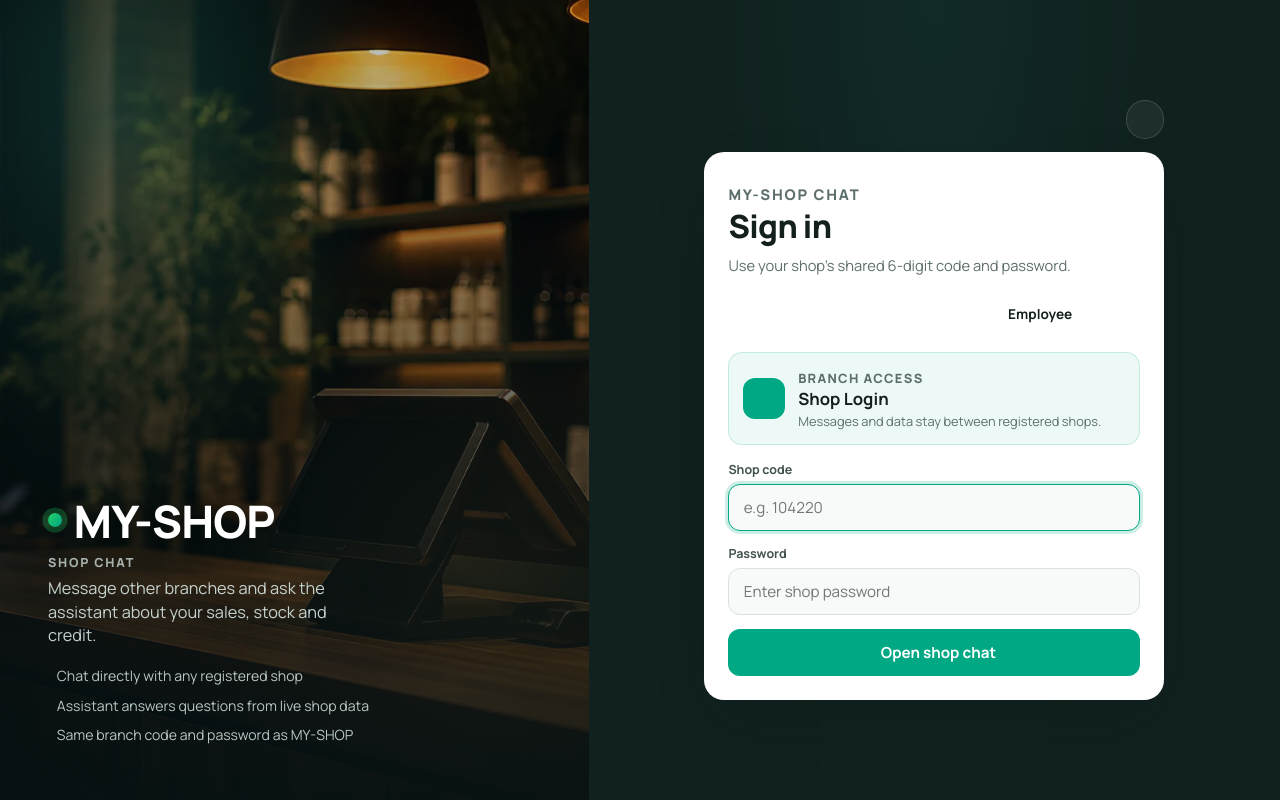
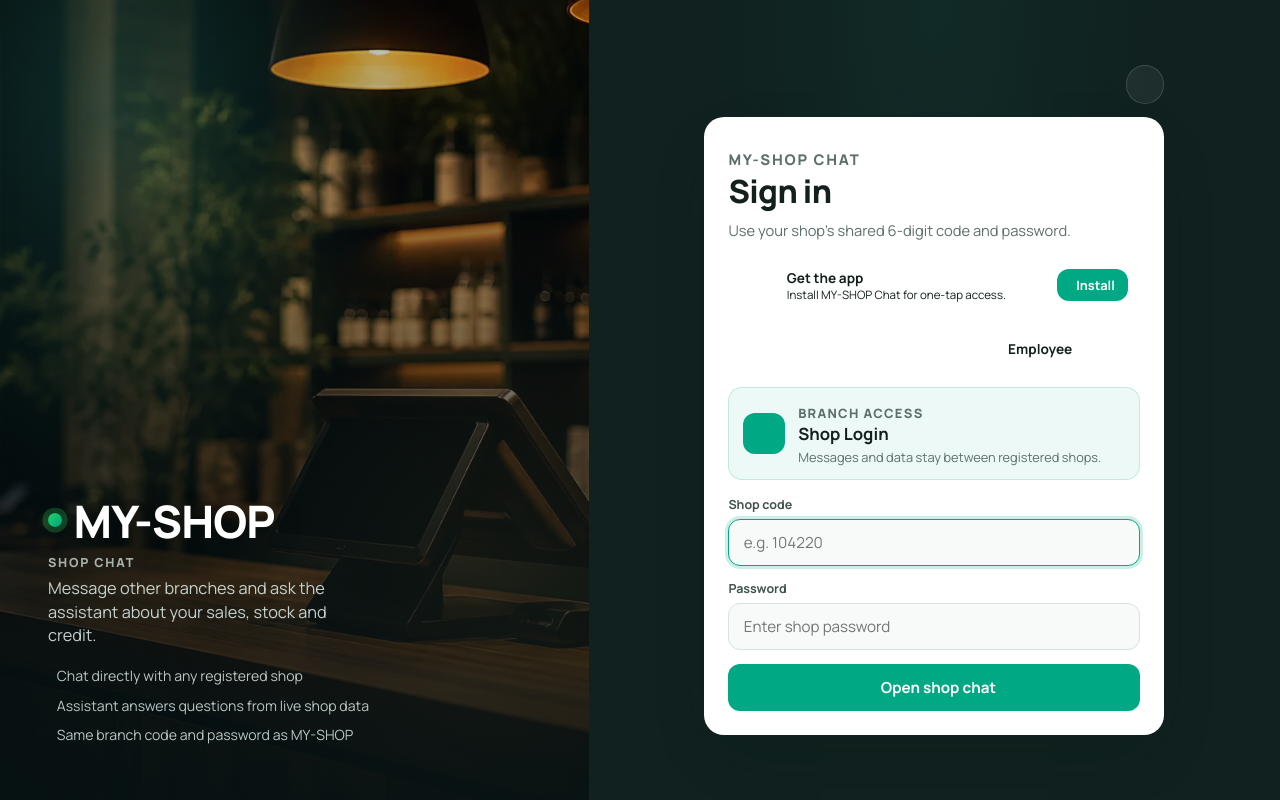
Before and after one commit to mbaekimathi/myshop-chatbot, a Django app: page /login/ in a window 1280 px wide. Run offline with Django 5.2, Linux system fonts and the light colour scheme.

Commit message:
Add PWA install prompt on login page
- manifest.json + icons (192/512, maskable) + minimal pass-through
  service worker → app is installable, nothing cached
- "Get the app" card on login: native install via beforeinstallprompt,
  falls back to Add-to-Home-Screen instructions on unsupported browsers
- theme-color + apple-touch-icon in base head

Generated with [Devin](https://devin.ai)

Co-Authored-By: Devin <158243242+devin-ai-integration[bot]@users.noreply.github.com>

```diff
--- a/static/css/chatbot.css
+++ b/static/css/chatbot.css
@@ -2527,3 +2527,42 @@ html[data-theme="dark"] .wa-card__head--out { color: #7be3c8; }
   --wa-text: var(--wa-ink);
   --wa-input-bg: var(--wa-panel-2);
 }
+
+/* Login — install-app card */
+
+.install-card {
+  display: flex;
+  align-items: center;
+  gap: 0.7rem;
+  padding: 0.65rem 0.75rem;
+  margin-bottom: 0.9rem;
+  border: 1px solid color-mix(in srgb, var(--wa-send) 40%, var(--wa-line));
+  border-radius: 12px;
+  background: color-mix(in srgb, var(--wa-send) 8%, transparent);
+}
+
+.install-card__icon {
+  width: 2.2rem;
+  height: 2.2rem;
+  flex: 0 0 auto;
+  display: grid;
+  place-items: center;
+  border-radius: 50%;
+  background: var(--wa-send);
+  color: #fff;
+}
+
+.install-card__icon .lucide { width: 1.1rem; height: 1.1rem; }
+
+.install-card__body { flex: 1; min-width: 0; display: grid; }
+.install-card__body b { font-size: 0.85rem; }
+.install-card__body small { color: var(--wa-muted); font-size: 0.72rem; }
+
+.install-card__btn {
+  flex: 0 0 auto;
+  display: flex;
+  align-items: center;
+  gap: 0.35rem;
+  padding: 0.45rem 0.85rem;
+  font-size: 0.8rem;
+}
--- a/templates/base.html
+++ b/templates/base.html
@@ -5,6 +5,9 @@
   <meta charset="utf-8">
   <meta name="viewport" content="width=device-width, initial-scale=1, viewport-fit=cover">
   <meta name="description" content="{{ company_name|default:'MY-SHOP' }} — shop-to-shop chat and business data assistant.">
+  <link rel="manifest" href="{% static 'manifest.json' %}">
+  <meta name="theme-color" content="#00a884">
+  <link rel="apple-touch-icon" href="{% static 'img/icon-192.png' %}">
   <meta name="color-scheme" content="light dark">
   <meta name="theme-color" content="#075e54">
   <title>{% block title %}{{ company_name|default:"MY-SHOP" }} Chat{% endblock %}</title>
--- a/templates/chat/login.html
+++ b/templates/chat/login.html
@@ -41,6 +41,18 @@
         <h1>Sign in</h1>
         <p>Use your shop's shared 6-digit code and password.</p>
       </header>
+
+      <div class="install-card" data-install-card hidden>
+        <span class="install-card__icon" aria-hidden="true"><i data-lucide="smartphone"></i></span>
+        <div class="install-card__body">
+          <b>Get the app</b>
+          <small data-install-hint>Install MY-SHOP Chat for one-tap access.</small>
+        </div>
+        <button type="button" class="btn install-card__btn" data-install-btn>
+          <i data-lucide="download" aria-hidden="true"></i>
+          <span>Install</span>
+        </button>
+      </div>
 
       <div class="auth-tabs" role="tablist">
         <button type="button" class="auth-tab{% if mode != "employee" %} is-active{% endif %}" data-auth-tab="shop" role="tab">
@@ -209,6 +221,42 @@
       });
     }
 
+    // PWA install — show the card when the browser can install, or always on
+    // mobile so the user gets Add-to-Home-Screen instructions.
+    var installCard = document.querySelector("[data-install-card]");
+    var installBtn = document.querySelector("[data-install-btn]");
+    var installHint = document.querySelector("[data-install-hint]");
+    var deferredPrompt = null;
+
+    if (installCard) {
+      var isMobile = /Android|iPhone|iPad|iPod/i.test(navigator.userAgent);
+      if (isMobile || window.matchMedia("(display-mode: browser)").matches) {
+        installCard.hidden = false;
+      }
+      window.addEventListener("beforeinstallprompt", function (e) {
+        e.preventDefault();
+        deferredPrompt = e;
+        installCard.hidden = false;
+      });
+      window.addEventListener("appinstalled", function () {
+        installCard.hidden = true;
+      });
+      if (installBtn) {
+        installBtn.addEventListener("click", function () {
+          if (deferredPrompt) {
+            deferredPrompt.prompt();
+            deferredPrompt = null;
+          } else {
+            installHint.textContent =
+              "Tap your browser menu (⋮ / Share) → 'Add to Home Screen'.";
+          }
+        });
+      }
+      if ("serviceWorker" in navigator) {
+        navigator.serviceWorker.register("/static/sw.js", { scope: "/" });
+      }
+    }
+
     var themeBtn = document.querySelector("[data-theme-toggle]");
     function paint() {
       var dark = document.documentElement.getAttribute("data-theme") === "dark";
```
Also changed, not shown: static/sw.js (added, +13 -0 lines), static/img/icon-192.png (added), static/img/icon-512.png (added), static/manifest.json (added).
